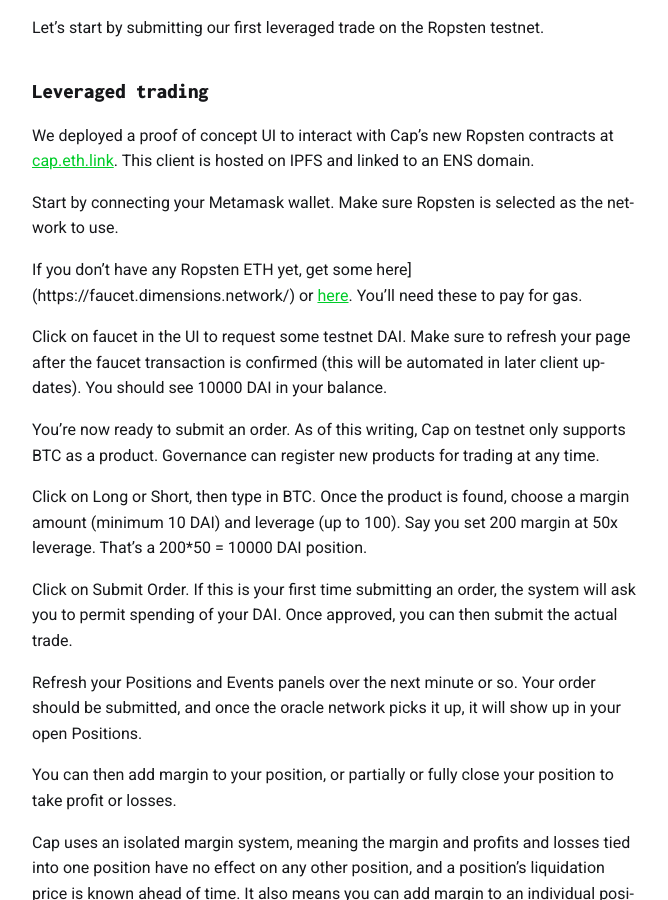
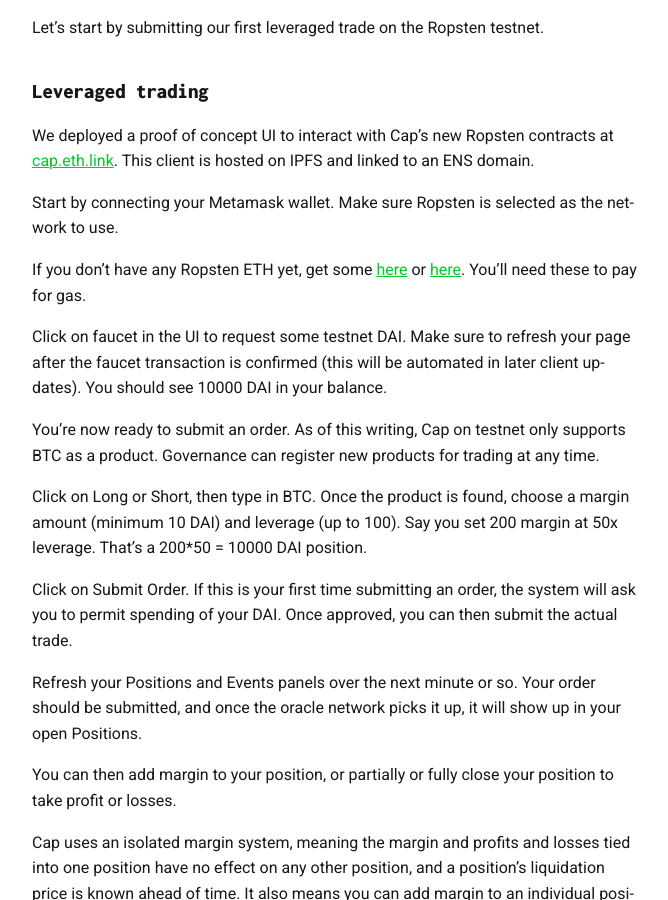
Before and after one commit to abeocap/blog, a Jekyll site: the page built from _posts/2020-11-26-the-road-to-mainnet.md, in a window 1280 px wide and 900 px high, scrolled down 401 px. Shown: the whole window, without its empty margins (304-972 px from the left). Built offline with Jekyll 4.4.1, drawn with Linux system fonts in a browser that asks for light colours.

Commit message:
standard update

```diff
--- a/_posts/2020-11-26-the-road-to-mainnet.md
+++ b/_posts/2020-11-26-the-road-to-mainnet.md
@@ -15,7 +15,7 @@
 
 Start by connecting your Metamask wallet. Make sure Ropsten is selected as the network to use.
 
-If you don't have any Ropsten ETH yet, get some here](https://faucet.dimensions.network/) or [here](https://faucet.metamask.io/). You'll need these to pay for gas.
+If you don't have any Ropsten ETH yet, get some [here](https://faucet.dimensions.network/) or [here](https://faucet.metamask.io/). You'll need these to pay for gas.
 
 Click on faucet in the UI to request some testnet DAI. Make sure to refresh your page after the faucet transaction is confirmed (this will be automated in later client updates). You should see 10000 DAI in your balance.
 
```
